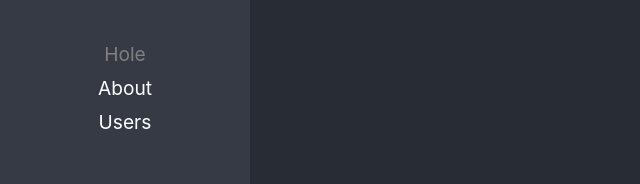
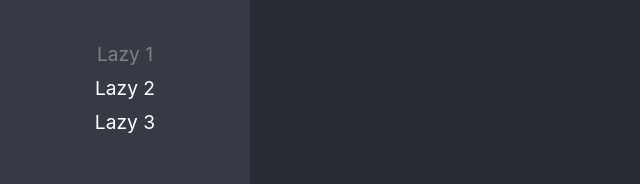
Before and after one commit to clod2008/react-adv, a React (Create React App) app: page /lazy1 in a window 1280 px wide. Before the commit this address led to /home. Shown: the part 155-339 px from the top of the page, without its empty margins (0-640 px from the left). Built offline with nearby package versions, Linux system fonts and the light colour scheme.

Commit message:
Componentes Lazy agregados

```diff
--- /dev/null
+++ b/src/01-lazyload/pages/LazyPage1.tsx
@@ -0,0 +1,7 @@
+export const LazyPage1 = () => {
+  return (
+    <h1>
+        Lazy Page 1
+    </h1>
+  )
+}
--- /dev/null
+++ b/src/01-lazyload/pages/LazyPage2.tsx
@@ -0,0 +1,7 @@
+export const LazyPage2 = () => {
+  return (
+    <h1>
+        Lazy Page 2
+    </h1>
+  )
+}
--- /dev/null
+++ b/src/01-lazyload/pages/LazyPage3.tsx
@@ -0,0 +1,7 @@
+export const LazyPage3 = () => {
+  return (
+    <h1>
+        Lazy Page 3
+    </h1>
+  )
+}
--- /dev/null
+++ b/src/01-lazyload/pages/index.ts
@@ -0,0 +1,3 @@
+export { LazyPage1 } from './LazyPage1';
+export { LazyPage2 } from './LazyPage2';
+export { LazyPage3 } from './LazyPage3';
--- a/src/routes/Navigation.tsx
+++ b/src/routes/Navigation.tsx
@@ -2,6 +2,8 @@
 import { Routes, Route, NavLink, Navigate } from 'react-router-dom'
 
 import logo from '../logo.svg'
+
+import { LazyPage1, LazyPage2, LazyPage3 } from '../01-lazyload/pages'
 
 
 
@@ -13,22 +15,22 @@
                 <img src={logo} alt='Recat Logo' />
                 <ul>
                     <li>
-                        <NavLink to='/home' className={ ({isActive }) => isActive ? 'nav-active' : '' }>Hole</NavLink>
+                        <NavLink to='/lazy1' className={ ({isActive }) => isActive ? 'nav-active' : '' }>Lazy 1</NavLink>
                     </li>
                     <li>
-                          <NavLink to='/about' className={({ isActive }) => isActive ? 'nav-active' : ''}>About</NavLink>
+                        <NavLink to='/lazy2' className={({ isActive }) => isActive ? 'nav-active' : ''}>Lazy 2</NavLink>
                     </li>
                     <li>
-                          <NavLink to='/users' className={({ isActive }) => isActive ? 'nav-active' : ''}>Users</NavLink>
+                        <NavLink to='/lazy3' className={({ isActive }) => isActive ? 'nav-active' : ''}>Lazy 3</NavLink>
                     </li>
                 </ul>
             </nav>
             <Routes>
-              <Route path="about" element={ <h1>About Page</h1>} />
-              <Route path="users" element={ <h1>Users Page</h1>} />
-              <Route path="home" element={ <h1>Hole Page</h1>} />
+              <Route path="lazy1" element={ <LazyPage1 />} />
+              <Route path="lazy2" element={ <LazyPage2 />} />
+              <Route path="lazy3" element={ <LazyPage3 />} />
 
-              <Route path="/*" element={ <Navigate  to='/home' replace />} />
+              <Route path="/*" element={ <Navigate  to='/lazy1' replace />} />
             </Routes>
 
         </div>
```
